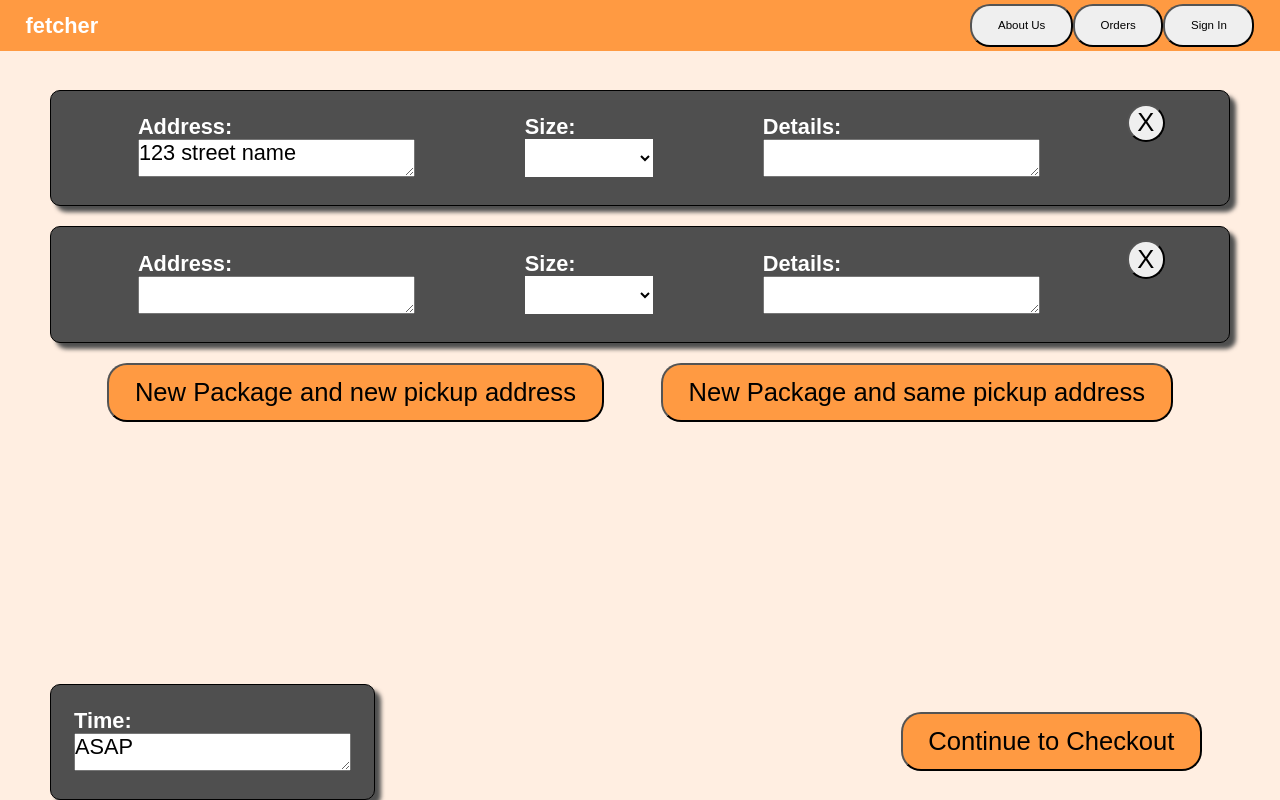
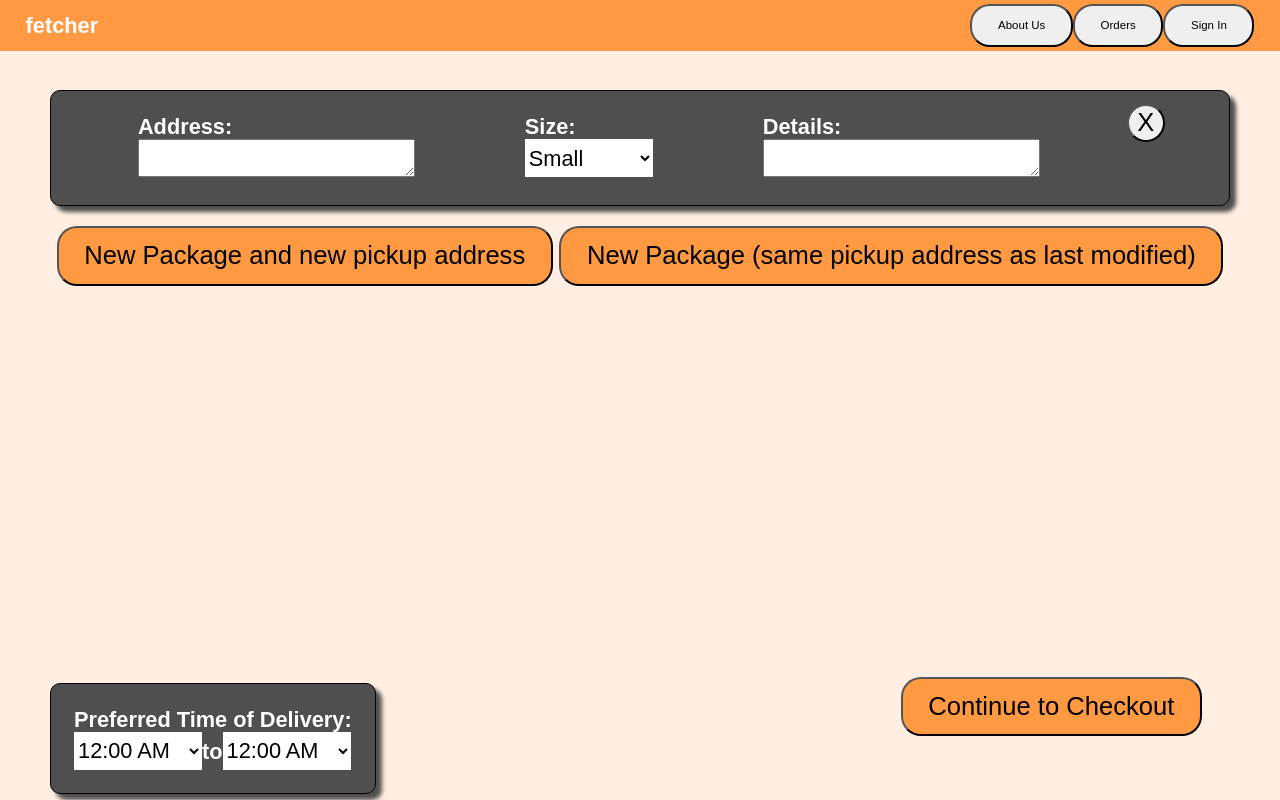
Before and after one commit to Hamza975A/Fetcher, a Next.js app in the folder frontend/: page /orders in a window 1280 px wide. Built offline with nearby package versions, Linux system fonts and the light colour scheme.

Commit message:
Cleaned up and improved Place orders page

```diff
--- a/frontend/components/PlaceOrder.js
+++ b/frontend/components/PlaceOrder.js
@@ -1,5 +1,6 @@
 import styled from "styled-components";
-import React from "react";
+
+// This component will hold the two add package buttons
 export const AddItemsButtonsContainer = styled.div`
   display: flex;
   justify-content: space-evenly;
@@ -7,8 +8,10 @@ export const AddItemsButtonsContainer = styled.div`
   position: relative;
 `;
 
+// A styled component for adding items buttons
 export const AddItemsButton = styled.button`
   padding: 1rem 2rem;
+  margin-bottom: 5rem;
   cursor: pointer;
   text-align: center;
   text-decoration: none;
@@ -19,6 +22,7 @@ export const AddItemsButton = styled.button`
   background-color: #ff9a42;
 `;
 
+// This container will contain the packages information
 export const PackageDetails = styled.div`
   display: flex;
   justify-content: space-evenly;
@@ -33,6 +37,7 @@ export const PackageDetails = styled.div`
   border-radius: 10px;
 `;
 
+// This container will hold a decription and one more component(a component that recieves information)
 export const DetailsBox = styled.div`
   padding: 1rem 1rem;
   margin: 0.8rem;
@@ -46,6 +51,8 @@ export const DetailsBox = styled.div`
     font-size: 1.3rem;
   }
 `;
+
+// This is a styled component for recieving information via textarea
 export const InputDetails = styled.textarea`
   font-size: 1.7rem;
   color: black;
@@ -57,6 +64,7 @@ export const InputDetails = styled.textarea`
   max-width: 40rem; ;
 `;
 
+// This is a styled component for deleting a package
 export const RemoveItemButton = styled.button`
   margin-top: 1rem;
   cursor: pointer;
@@ -70,6 +78,7 @@ export const RemoveItemButton = styled.button`
   width: 3rem;
 `;
 
+// This container will hold the preferred time and continue to checkout button
 export const BottomContainer = styled.div`
   display: flex;
   bottom: 0;
@@ -80,6 +89,8 @@ export const BottomContainer = styled.div`
   position: fixed;
   flex-wrap: wrap;
 `;
+
+// A styled component for recieving a choice from the user
 export const Select = styled.select`
   max-height: 5rem;
   min-height: 3rem;
@@ -97,40 +108,3 @@ export const Select = styled.select`
     min-height: 20px;
   }
 `;
-export const PlaceOrderCard = (props) => {
-  return (
-    <PackageDetails>
-      <DetailsBox>
-        {" "}
-        <div>Address: </div>
-        <InputDetails defaultValue={props.address || ""} type="text" />{" "}
-      </DetailsBox>
-      <DetailsBox>
-        <div>Size: </div>
-        <Select>
-          <option value="" hidden></option>
-          <option value="1">Small</option>
-          <option value="2">Medium</option>
-          <option value="3">Large</option>
-        </Select>
-      </DetailsBox>
-      <DetailsBox>
-        {" "}
-        <div>Details: </div> <InputDetails defaultValue="" type="text" />{" "}
-      </DetailsBox>
-      <RemoveItemButton>X</RemoveItemButton>
-    </PackageDetails>
-  );
-};
-
-export const SetTimeCard = (props) => {
-  return (
-    <PackageDetails>
-      <DetailsBox>
-        {" "}
-        <div>Time: </div>{" "}
-        <InputDetails defaultValue={props.time || "ASAP"} type="text" />{" "}
-      </DetailsBox>
-    </PackageDetails>
-  );
-};
--- /dev/null
+++ b/frontend/pages/orders/App.js
@@ -0,0 +1,208 @@
+import React, { Component } from "react";
+import Post from "./Post";
+import {
+  PackageDetails,
+  Select,
+  DetailsBox,
+  AddItemsButton,
+  BottomContainer,
+  AddItemsButtonsContainer,
+} from "../../components/PlaceOrder";
+import { SpacedContainer } from "../../components/GlobalComponents";
+
+/**
+ * Place orders page for the website.
+ *
+ */
+export default class App extends Component {
+  /**  constructs a base package with no details*/
+  constructor() {
+    super();
+    this.startTime = "";
+    this.endTime = "";
+    this.postID = 1;
+    this.prevAddress = "";
+    this.state = {
+      postArray: [],
+      Size: "",
+      Address: "",
+      Details: "",
+      id: "",
+    };
+    this.state.postArray.push({
+      id: this.postID,
+      Size: "",
+      Address: "",
+      Details: "",
+    });
+  }
+
+  // Delete the package that the user wants to delete, if there is only 1 package remaining then don't delete
+  deleteEvent = (index) => {
+    const copyPostArray = Object.assign([], this.state.postArray);
+    copyPostArray.splice(index, 1);
+    if (copyPostArray.length > 0) {
+      this.setState({
+        postArray: copyPostArray,
+      });
+    }
+  };
+  // Recieve the package instructions from the user
+  setDetails = (element) => {
+    this.setState({
+      Details: element.target.value,
+    });
+  };
+
+  // Recieve the Address from the user (will also check for validity here later)
+  setAddress = (element) => {
+    this.prevAddress = element.target.value;
+    this.setState({
+      Address: element.target.value,
+    });
+  };
+
+  // Recieve the package size from the user
+  setSize = (element) => {
+    this.setState({
+      Size: element.target.value,
+    });
+  };
+  // Recieve the start time from the user
+  setStartTime = (element) => {
+    this.startTime = element.target.value;
+  };
+  // Recieve the end time from the user
+  setEndTime = (element) => {
+    this.endTime = element.target.value;
+  };
+
+  // Create a new blank Package and add it to the array of packages
+  addPost = () => {
+    this.prevAddress = "";
+    this.postID = this.postID + 1;
+    const copyPostArray = Object.assign([], this.state.postArray);
+    copyPostArray.push({
+      id: this.postID,
+      Size: "",
+      Address: "",
+      Details: "",
+    });
+    this.setState({ postArray: copyPostArray });
+  };
+
+  // Create a new Package with the same location as the previous set location and add it to the array of packages
+  addPostPrev = () => {
+    this.postID = this.postID + 1;
+    const copyPostArray = Object.assign([], this.state.postArray);
+    copyPostArray.push({
+      id: this.postID,
+      Size: "",
+      Address: this.prevAddress,
+      Details: "",
+    });
+    this.setState({ postArray: copyPostArray });
+  };
+
+  /**
+   * Place orders page for the website.
+   * @return {JSX.Element}
+   */
+  render() {
+    return (
+      <SpacedContainer>
+        <ul>
+          <SpacedContainer>
+            {/* This loops through the list of packages and sets them on the page with action listners*/}
+            {this.state.postArray.map((post, index) => {
+              return (
+                <Post
+                  key={post.id}
+                  id={post.id}
+                  size={post.size}
+                  address={post.Address}
+                  Details={post.Details}
+                  delete={this.deleteEvent.bind(this, index)}
+                  setDetail={this.setDetails}
+                  setAddress={this.setAddress}
+                  setSize={this.setSize}
+                />
+              );
+            })}
+          </SpacedContainer>
+        </ul>
+        {/* The buttons to create new packages and the time/checkout */}
+        <AddItemsButtonsContainer>
+          <AddItemsButton onClick={this.addPost}>
+            New Package and new pickup address
+          </AddItemsButton>
+          <AddItemsButton onClick={this.addPostPrev}>
+            New Package (same pickup address as last modified)
+          </AddItemsButton>
+        </AddItemsButtonsContainer>
+        <BottomContainer>
+          <PackageDetails>
+            <DetailsBox>
+              {" "}
+              <div>Preferred Time of Delivery: </div>{" "}
+              <Select onBlur={this.setStartTime}>
+                <option value="1">12:00 AM</option>
+                <option value="2">1:00 AM</option>
+                <option value="3">2:00 AM</option>
+                <option value="4">3:00 AM</option>
+                <option value="5">4:00 AM</option>
+                <option value="6">5:00 AM</option>
+                <option value="7">6:00 AM</option>
+                <option value="8">7:00 AM</option>
+                <option value="9">8:00 AM</option>
+                <option value="10">9:00 AM</option>
+                <option value="11">10:00 AM</option>
+                <option value="12">11:00 AM</option>
+                <option value="13">12:00 PM</option>
+                <option value="14">1:00 PM</option>
+                <option value="15">2:00 PM</option>
+                <option value="16">3:00 PM</option>
+                <option value="17">4:00 PM</option>
+                <option value="18">5:00 PM</option>
+                <option value="19">6:00 PM</option>
+                <option value="20">7:00 PM</option>
+                <option value="21">8:00 PM</option>
+                <option value="22">9:00 PM</option>
+                <option value="23">10:00 PM</option>
+                <option value="24">11:00 PM</option>
+              </Select>
+              to
+              <Select onBlur={this.setEndTime}>
+                <option value="1">12:00 AM</option>
+                <option value="2">1:00 AM</option>
+                <option value="3">2:00 AM</option>
+                <option value="4">3:00 AM</option>
+                <option value="5">4:00 AM</option>
+                <option value="6">5:00 AM</option>
+                <option value="7">6:00 AM</option>
+                <option value="8">7:00 AM</option>
+                <option value="9">8:00 AM</option>
+                <option value="10">9:00 AM</option>
+                <option value="11">10:00 AM</option>
+                <option value="12">11:00 AM</option>
+                <option value="13">12:00 PM</option>
+                <option value="14">1:00 PM</option>
+                <option value="15">2:00 PM</option>
+                <option value="16">3:00 PM</option>
+                <option value="17">4:00 PM</option>
+                <option value="18">5:00 PM</option>
+                <option value="19">6:00 PM</option>
+                <option value="20">7:00 PM</option>
+                <option value="21">8:00 PM</option>
+                <option value="22">9:00 PM</option>
+                <option value="23">10:00 PM</option>
+                <option value="24">11:00 PM</option>
+              </Select>
+            </DetailsBox>
+          </PackageDetails>
+          <AddItemsButton href="">Continue to Checkout</AddItemsButton>
+        </BottomContainer>
+      </SpacedContainer>
+    );
+  }
+}
--- /dev/null
+++ b/frontend/pages/orders/Post.js
@@ -0,0 +1,50 @@
+import React, { Component } from "react";
+import {
+  RemoveItemButton,
+  PackageDetails,
+  DetailsBox,
+  InputDetails,
+  Select,
+} from "../../components/PlaceOrder";
+
+/**
+ * Place orders page for the website.
+ * @return {JSX.Element}
+ */
+export default class Post extends Component {
+  /**
+   * Place orders page for the website.
+   * @return {JSX.Element}
+   */
+  render() {
+    return (
+      <PackageDetails>
+        <DetailsBox>
+          <div>Address: </div>
+          <InputDetails
+            defaultValue={this.props.address}
+            type="text"
+            onBlur={this.props.setAddress}
+          />
+        </DetailsBox>
+        <DetailsBox>
+          <div>Size: </div>
+          <Select onBlur={this.props.setSize}>
+            <option value="1">Small</option>
+            <option value="2">Medium</option>
+            <option value="3">Large</option>
+          </Select>
+        </DetailsBox>
+        <DetailsBox>
+          <div>Details: </div>{" "}
+          <InputDetails
+            defaultValue=""
+            type="text"
+            onBlur={this.props.setDetail}
+          />
+        </DetailsBox>
+        <RemoveItemButton onClick={this.props.delete}>X</RemoveItemButton>
+      </PackageDetails>
+    );
+  }
+}
--- a/frontend/pages/orders/index.js
+++ b/frontend/pages/orders/index.js
@@ -1,15 +1,7 @@
+import App from "./App";
 import React from "react";
-import {
-  AddItemsButton,
-  AddItemsButtonsContainer,
-  BottomContainer,
-  PlaceOrderCard,
-  SetTimeCard,
-} from "../../components/PlaceOrder";
-import {
-  GlobalContainer,
-  SpacedContainer,
-} from "../../components/GlobalComponents";
+import { GlobalContainer } from "../../components/GlobalComponents";
+
 /**
  * Place orders page for the website.
  * @return {JSX.Element}
@@ -17,25 +9,7 @@ import {
 export default function Home() {
   return (
     <GlobalContainer>
-      <SpacedContainer>
-        {/* Place Order Page */}
-        <PlaceOrderCard address="123 street name"></PlaceOrderCard>
-        <PlaceOrderCard></PlaceOrderCard>
-
-        <AddItemsButtonsContainer>
-          <AddItemsButton href="">
-            New Package and new pickup address
-          </AddItemsButton>
-          <AddItemsButton href="">
-            New Package and same pickup address
-          </AddItemsButton>
-        </AddItemsButtonsContainer>
-
-        <BottomContainer>
-          <SetTimeCard></SetTimeCard>
-          <AddItemsButton href="">Continue to Checkout</AddItemsButton>
-        </BottomContainer>
-      </SpacedContainer>
+      <App></App>
     </GlobalContainer>
   );
 }
```
